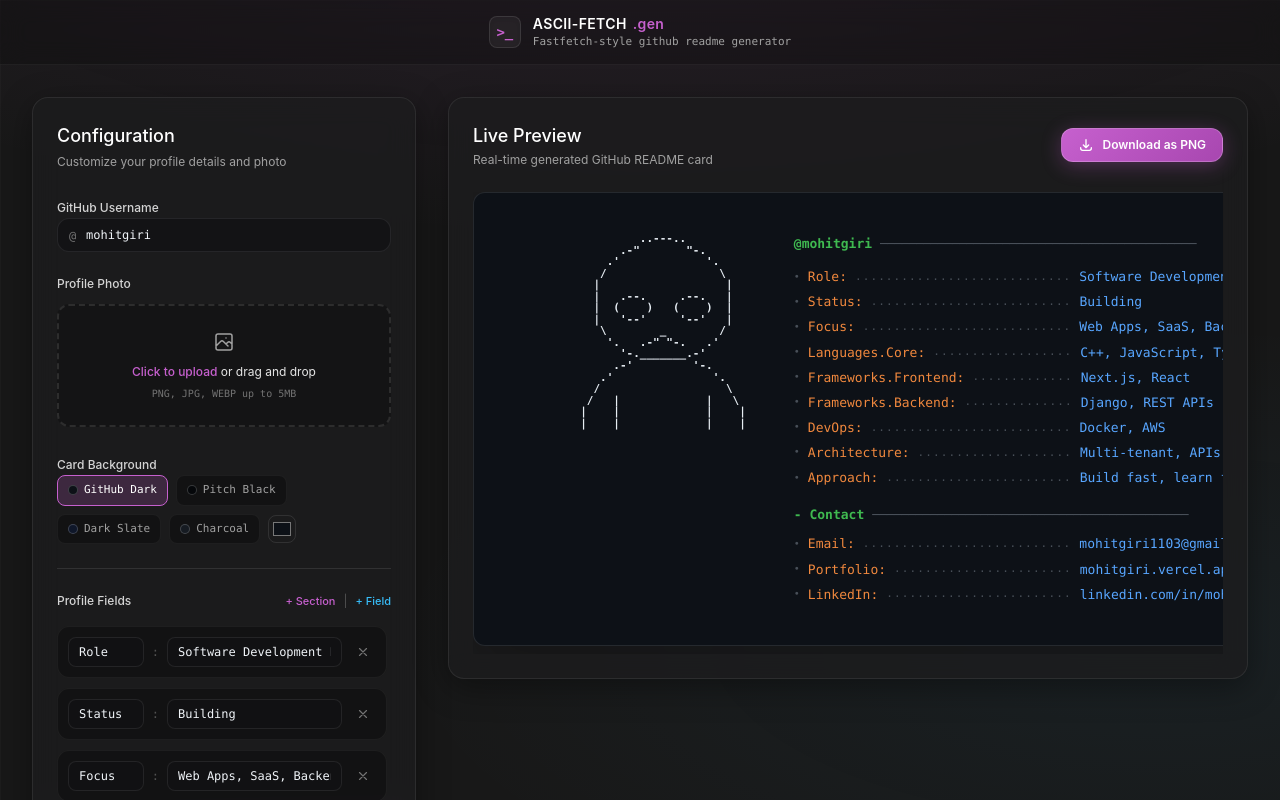
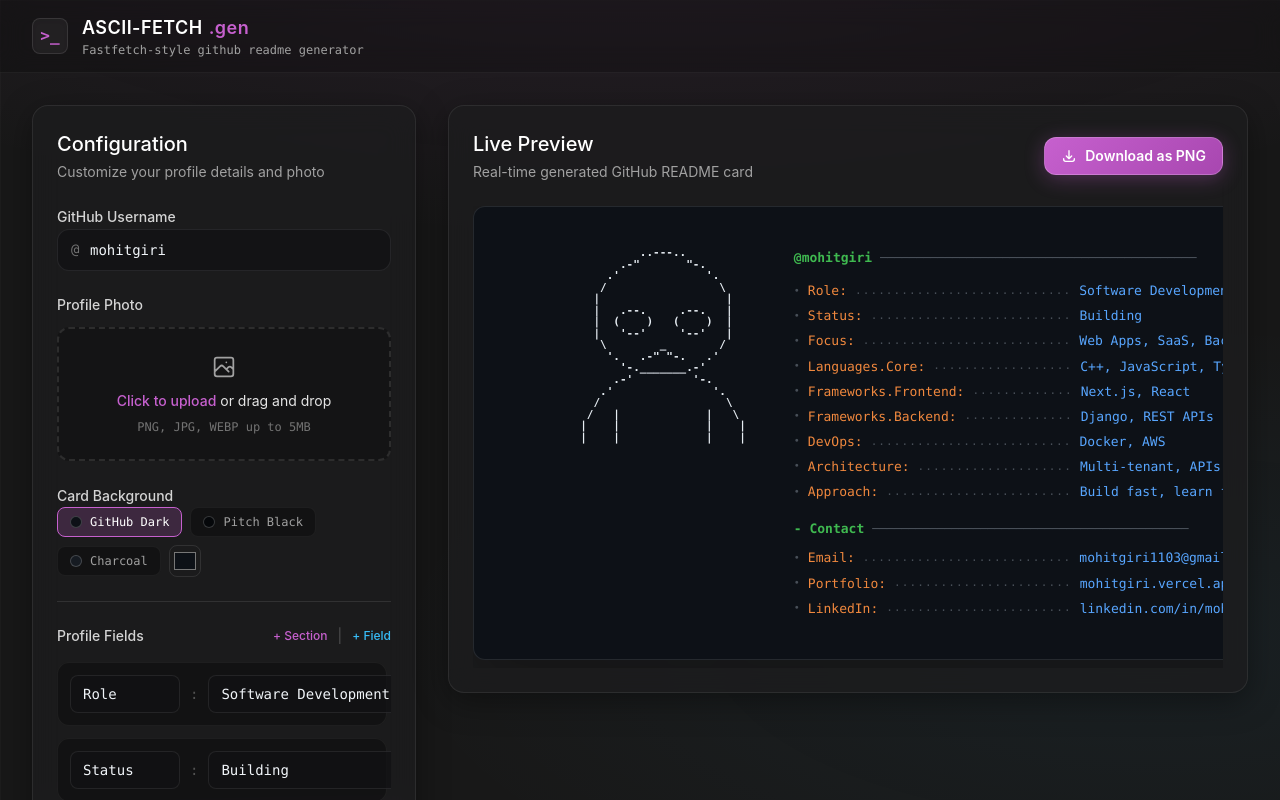
Before and after one commit to girimohit/ascii-fetch, a React (Vite) app: page / in a window 1280 px wide. Shown: the top 800 px of the page. Built offline with nearby package versions, Linux system fonts and the light colour scheme.

Commit message:
add input field limits and increase typography scale

```diff
--- a/src/App.tsx
+++ b/src/App.tsx
@@ -27,7 +27,6 @@
 const CARD_BG_PRESETS = [
   { name: 'GitHub Dark', hex: '#0d1117' },
   { name: 'Pitch Black', hex: '#05070a' },
-  { name: 'Dark Slate', hex: '#0f172a' },
   { name: 'Charcoal', hex: '#161b22' },
 ];
 
@@ -81,7 +80,7 @@
   };
 
   return (
-    <div className="min-h-screen flex flex-col">
+    <div className="min-h-screen flex flex-col text-[15px]">
       <Header />
 
       <main className="flex-1 max-w-8xl w-full mx-auto p-4 sm:p-6 lg:p-8">
@@ -91,22 +90,23 @@
           <section className="lg:col-span-4 space-y-6">
             <div className="glass-panel rounded-2xl p-6 space-y-6">
               <div>
-                <h2 className="text-lg font-medium text-white mb-1">Configuration</h2>
-                <p className="text-xs text-neutral-400">
+                <h2 className="text-xl font-medium text-white mb-1">Configuration</h2>
+                <p className="text-sm text-neutral-400">
                   Customize your profile details and photo
                 </p>
               </div>
 
               <div className="space-y-2">
-                <label className="text-xs font-medium text-neutral-300">GitHub Username</label>
+                <label className="text-sm font-medium text-neutral-300">GitHub Username</label>
                 <div className="relative">
-                  <span className="absolute left-3 top-2.5 text-xs text-neutral-500 font-mono">@</span>
+                  <span className="absolute left-3.5 top-2.5 text-sm text-neutral-500 font-mono">@</span>
                   <input
                     type="text"
+                    maxLength={24}
                     value={username}
                     onChange={(e) => setUsername(e.target.value)}
                     placeholder="yourname"
-                    className="glass-input w-full pl-7 pr-3 py-2 rounded-xl text-xs font-mono"
+                    className="glass-input w-full pl-8 pr-3.5 py-2.5 rounded-xl text-sm font-mono"
                   />
                 </div>
               </div>
@@ -117,10 +117,10 @@
               />
 
               {photoUrl && (
-                <div className="p-3.5 rounded-xl bg-black/30 border border-white/5 space-y-3">
-                  <div className="flex items-center justify-between text-xs">
+                <div className="p-4 rounded-xl bg-black/30 border border-white/5 space-y-3">
+                  <div className="flex items-center justify-between text-sm">
                     <span className="text-neutral-300 font-medium">ASCII Resolution</span>
-                    <span className="text-[#C660CE] font-mono text-[11px]">{asciiWidth} chars</span>
+                    <span className="text-[#C660CE] font-mono text-xs font-semibold">{asciiWidth} chars</span>
                   </div>
                   <input
                     type="range"
@@ -133,7 +133,7 @@
                   />
 
                   <div className="flex items-center justify-between pt-1">
-                    <label className="text-xs text-neutral-400 cursor-pointer flex items-center gap-2">
+                    <label className="text-sm text-neutral-400 cursor-pointer flex items-center gap-2">
                       <input
                         type="checkbox"
                         checked={invertAscii}
@@ -143,7 +143,7 @@
                       Invert light/dark ramp
                     </label>
                     {isConverting && (
-                      <span className="text-[10px] text-[#38bdf8] font-mono">
+                      <span className="text-xs text-[#38bdf8] font-mono">
                         processing...
                       </span>
                     )}
@@ -152,21 +152,21 @@
               )}
 
               <div className="space-y-2.5">
-                <label className="text-xs font-medium text-neutral-300">Card Background</label>
+                <label className="text-sm font-medium text-neutral-300">Card Background</label>
                 <div className="flex items-center gap-2 flex-wrap">
                   {CARD_BG_PRESETS.map((preset) => (
                     <button
                       key={preset.hex}
                       type="button"
                       onClick={() => setCardBgColor(preset.hex)}
-                      className={`px-2.5 py-1.5 rounded-lg text-[11px] font-mono flex items-center gap-1.5 transition-all ${
+                      className={`px-3 py-1.5 rounded-lg text-xs font-mono flex items-center gap-2 transition-all cursor-pointer ${
                         cardBgColor === preset.hex
                           ? 'bg-[#C660CE]/20 text-white border border-[#C660CE]'
                           : 'bg-black/30 text-neutral-400 border border-white/5 hover:border-white/15'
                       }`}
                     >
                       <span
-                        className="w-2.5 h-2.5 rounded-full border border-white/20"
+                        className="w-3 h-3 rounded-full border border-white/20"
                         style={{ backgroundColor: preset.hex }}
                       />
                       {preset.name}
@@ -177,7 +177,7 @@
                     value={cardBgColor}
                     onChange={(e) => setCardBgColor(e.target.value)}
                     title="Custom color"
-                    className="w-7 h-7 rounded-lg bg-transparent border border-white/10 cursor-pointer p-0.5"
+                    className="w-8 h-8 rounded-lg bg-transparent border border-white/10 cursor-pointer p-0.5"
                   />
                 </div>
               </div>
@@ -196,8 +196,8 @@
             <div className="glass-panel rounded-2xl p-6 space-y-6">
               <div className="flex items-center justify-between flex-wrap gap-3">
                 <div>
-                  <h2 className="text-lg font-medium text-white mb-0.5">Live Preview</h2>
-                  <p className="text-xs text-neutral-400">
+                  <h2 className="text-xl font-medium text-white mb-1">Live Preview</h2>
+                  <p className="text-sm text-neutral-400">
                     Real-time generated GitHub README card
                   </p>
                 </div>
@@ -206,7 +206,7 @@
                   type="button"
                   onClick={handleDownloadPng}
                   disabled={isExporting}
-                  className="glass-btn-primary px-4 py-2 rounded-xl text-xs font-semibold flex items-center gap-2 cursor-pointer disabled:opacity-50"
+                  className="glass-btn-primary px-4 py-2 rounded-xl text-sm font-semibold flex items-center gap-2 cursor-pointer disabled:opacity-50"
                 >
                   <svg className="w-4 h-4" fill="none" stroke="currentColor" viewBox="0 0 24 24">
                     <path
--- a/src/components/FieldEditor.tsx
+++ b/src/components/FieldEditor.tsx
@@ -38,31 +38,31 @@
   return (
     <div className="space-y-4">
       <div className="flex items-center justify-between">
-        <label className="text-xs font-medium text-neutral-300">Profile Fields</label>
-        <div className="flex items-center gap-2">
+        <label className="text-sm font-medium text-neutral-300">Profile Fields</label>
+        <div className="flex items-center gap-2.5">
           <button
             type="button"
             onClick={handleAddSection}
-            className="text-[11px] text-[#C660CE] hover:text-[#d373db] font-medium transition-colors"
+            className="text-xs text-[#C660CE] hover:text-[#d373db] font-medium transition-colors cursor-pointer"
           >
             + Section
           </button>
-          <span className="text-neutral-600 text-xs">|</span>
+          <span className="text-neutral-600 text-sm">|</span>
           <button
             type="button"
             onClick={handleAddField}
-            className="text-[11px] text-[#38bdf8] hover:text-sky-300 font-medium transition-colors"
+            className="text-xs text-[#38bdf8] hover:text-sky-300 font-medium transition-colors cursor-pointer"
           >
             + Field
           </button>
         </div>
       </div>
 
-      <div className="space-y-2.5 max-h-[380px] overflow-y-auto pr-1">
+      <div className="space-y-3 max-h-[420px] overflow-y-auto pr-1">
         {fields.map((field) => (
           <div
             key={field.id}
-            className={`p-2.5 rounded-xl border flex items-center gap-2 transition-all ${
+            className={`p-3 rounded-xl border flex items-center gap-2.5 transition-all ${
               field.isSectionHeader
                 ? 'bg-[#3fb950]/5 border-[#3fb950]/20'
                 : 'bg-black/30 border-white/5 hover:border-white/10'
@@ -70,31 +70,34 @@
           >
             {field.isSectionHeader ? (
               <>
-                <span className="text-xs font-mono text-[#3fb950] font-bold pl-1">-</span>
+                <span className="text-sm font-mono text-[#3fb950] font-bold pl-1">-</span>
                 <input
                   type="text"
+                  maxLength={30}
                   value={field.key}
                   onChange={(e) => handleFieldChange(field.id, 'key', e.target.value)}
                   placeholder="Section Name (e.g. Contact)"
-                  className="glass-input flex-1 px-2.5 py-1.5 rounded-lg text-xs font-mono text-[#3fb950]"
+                  className="glass-input flex-1 px-3 py-2 rounded-lg text-sm font-mono text-[#3fb950]"
                 />
               </>
             ) : (
               <>
                 <input
                   type="text"
+                  maxLength={24}
                   value={field.key}
                   onChange={(e) => handleFieldChange(field.id, 'key', e.target.value)}
                   placeholder="Key (e.g. Role)"
-                  className="glass-input w-1/3 px-2.5 py-1.5 rounded-lg text-xs font-mono text-[#f0883e]"
+                  className="glass-input w-1/3 min-w-[110px] px-3 py-2 rounded-lg text-sm font-mono text-[#f0883e]"
                 />
-                <span className="text-xs font-mono text-neutral-600">:</span>
+                <span className="text-sm font-mono text-neutral-600">:</span>
                 <input
                   type="text"
+                  maxLength={65}
                   value={field.value}
                   onChange={(e) => handleFieldChange(field.id, 'value', e.target.value)}
                   placeholder="Value"
-                  className="glass-input flex-1 px-2.5 py-1.5 rounded-lg text-xs font-mono text-[#58a6ff]"
+                  className="glass-input flex-1 px-3 py-2 rounded-lg text-sm font-mono text-[#58a6ff]"
                 />
               </>
             )}
@@ -102,10 +105,10 @@
             <button
               type="button"
               onClick={() => handleRemoveField(field.id)}
-              className="p-1.5 text-neutral-500 hover:text-rose-400 rounded-lg hover:bg-white/5 transition-colors"
+              className="p-2 text-neutral-500 hover:text-rose-400 rounded-lg hover:bg-white/5 transition-colors cursor-pointer"
               title="Delete field"
             >
-              <svg className="w-3.5 h-3.5" fill="none" stroke="currentColor" viewBox="0 0 24 24">
+              <svg className="w-4 h-4" fill="none" stroke="currentColor" viewBox="0 0 24 24">
                 <path strokeLinecap="round" strokeLinejoin="round" strokeWidth={2} d="M6 18L18 6M6 6l12 12" />
               </svg>
             </button>
--- a/src/components/Header.tsx
+++ b/src/components/Header.tsx
@@ -1,26 +1,20 @@
 export default function Header() {
   return (
     <header className="border-b border-white/5 bg-black/20 backdrop-blur-md sticky top-0 z-50">
-      <div className="max-w-7xl mx-auto px-4 sm:px-6 lg:px-8 h-16 flex items-center justify-center">
-        <div className="flex items-center gap-3 text-center">
-          <div className="w-8 h-8 rounded-lg bg-white/5 border border-white/10 flex items-center justify-center text-[#C660CE] font-mono text-sm font-bold shadow-inner">
+      <div className="max-w-7xl mx-auto px-4 sm:px-6 lg:px-8 h-18 flex items-center justify-between">
+        <div className="flex items-center gap-3.5">
+          <div className="w-9 h-9 rounded-lg bg-white/5 border border-white/10 flex items-center justify-center text-[#C660CE] font-mono text-base font-bold shadow-inner">
             &gt;_
           </div>
           <div>
-            <h1 className="text-sm font-semibold text-white tracking-wide flex items-center gap-1.5">
+            <h1 className="text-base sm:text-lg font-semibold text-white tracking-wide flex items-center gap-1.5">
               ASCII-FETCH<span className="text-[#C660CE]">.gen</span>
             </h1>
-            <p className="text-[11px] text-neutral-400 font-mono">
+            <p className="text-xs text-neutral-400 font-mono">
               Fastfetch-style github readme generator
             </p>
           </div>
         </div>
-
-        {/* <div className="flex items-center gap-2">
-          <span className="inline-flex items-center gap-1.5 px-2.5 py-1 rounded-full text-xs font-mono bg-white/5 border border-white/10 text-neutral-300">
-            v0.1.0
-          </span>
-        </div> */}
       </div>
     </header>
   );
--- a/src/components/PhotoUploader.tsx
+++ b/src/components/PhotoUploader.tsx
@@ -47,7 +47,7 @@
   return (
     <div className="space-y-3">
       <div className="flex items-center justify-between">
-        <label className="text-xs font-medium text-neutral-300">Profile Photo</label>
+        <label className="text-sm font-medium text-neutral-300">Profile Photo</label>
         {photoUrl && (
           <button
             type="button"
@@ -55,7 +55,7 @@
               onPhotoChange(null);
               if (fileInputRef.current) fileInputRef.current.value = '';
             }}
-            className="text-xs text-rose-400 hover:text-rose-300 transition-colors"
+            className="text-xs text-rose-400 hover:text-rose-300 transition-colors cursor-pointer"
           >
             Remove
           </button>
@@ -71,20 +71,20 @@
       />
 
       {photoUrl ? (
-        <div className="relative group rounded-xl overflow-hidden border border-white/10 bg-black/40 p-2 flex items-center gap-4">
+        <div className="relative group rounded-xl overflow-hidden border border-white/10 bg-black/40 p-2.5 flex items-center gap-4">
           <img
             src={photoUrl}
             alt="Profile preview"
             className="w-16 h-16 object-cover rounded-lg border border-white/10"
           />
           <div className="flex-1 min-w-0">
-            <p className="text-xs font-medium text-white truncate">Image loaded</p>
-            <p className="text-[11px] text-neutral-400">Ready for ASCII conversion</p>
+            <p className="text-sm font-medium text-white truncate">Image loaded</p>
+            <p className="text-xs text-neutral-400">Ready for ASCII conversion</p>
           </div>
           <button
             type="button"
             onClick={() => fileInputRef.current?.click()}
-            className="glass-btn px-3 py-1.5 rounded-lg text-xs font-medium mr-1"
+            className="glass-btn px-3 py-1.5 rounded-lg text-xs font-medium mr-1 cursor-pointer"
           >
             Replace
           </button>
@@ -101,9 +101,9 @@
               : 'border-white/10 hover:border-white/20 bg-black/20 hover:bg-black/30'
           }`}
         >
-          <div className="flex flex-col items-center gap-1.5">
+          <div className="flex flex-col items-center gap-2">
             <svg
-              className="w-6 h-6 text-neutral-400 mb-1"
+              className="w-7 h-7 text-neutral-400 mb-0.5"
               fill="none"
               stroke="currentColor"
               viewBox="0 0 24 24"
@@ -115,10 +115,10 @@
                 d="M4 16l4.586-4.586a2 2 0 012.828 0L16 16m-2-2l1.586-1.586a2 2 0 012.828 0L20 14m-6-6h.01M6 20h12a2 2 0 002-2V6a2 2 0 00-2-2H6a2 2 0 00-2 2v12a2 2 0 002 2z"
               />
             </svg>
-            <p className="text-xs text-neutral-200">
+            <p className="text-sm text-neutral-200">
               <span className="text-[#C660CE] font-medium">Click to upload</span> or drag and drop
             </p>
-            <p className="text-[10px] text-neutral-500 font-mono">PNG, JPG, WEBP up to 5MB</p>
+            <p className="text-xs text-neutral-500 font-mono">PNG, JPG, WEBP up to 5MB</p>
           </div>
         </div>
       )}
```
